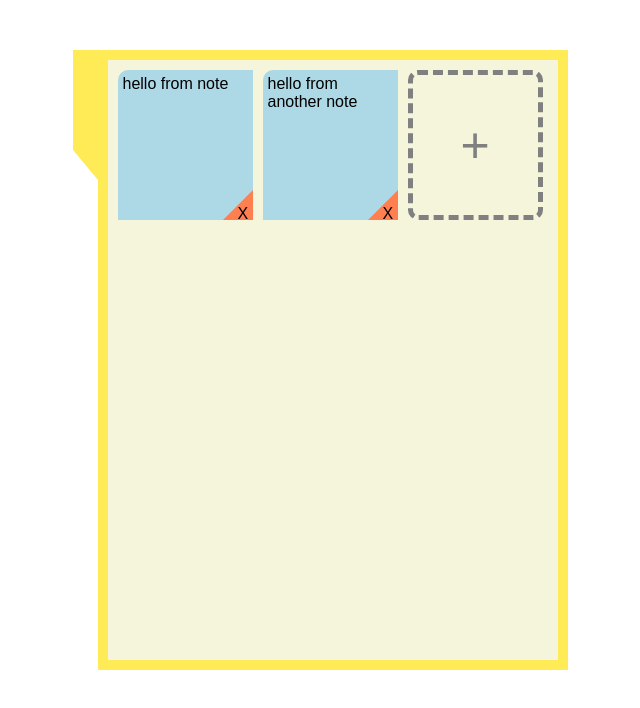
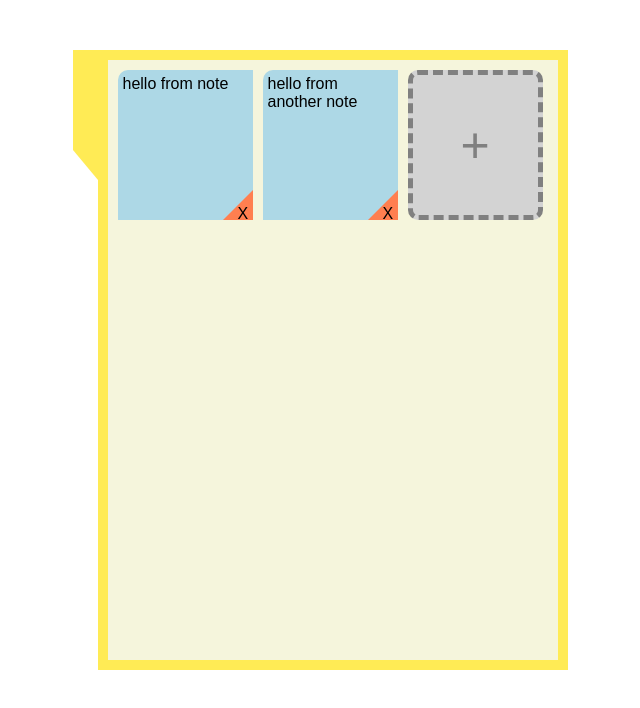
Before and after one commit to Ado-go/todo-folder, a React (Vite) app: page / in a window 1280 px wide. In both pictures the pointer is over the element 795 px from the left and 145 px from the top of the page. Shown: the top 708 px of the page, without its empty margins (320-960 px from the left). Built offline with nearby package versions, Linux system fonts and the light colour scheme.

Commit message:
add: animation to hover inserter

```diff
--- a/src/css/NoteInserter.css
+++ b/src/css/NoteInserter.css
@@ -10,6 +10,11 @@
   align-items: center;
   font-size: 50px;
   cursor: pointer;
+  transition: all 0.5s ease;
+}
+
+.inserter:hover {
+  background-color: lightgray;
 }
 
 .note-add {
```
